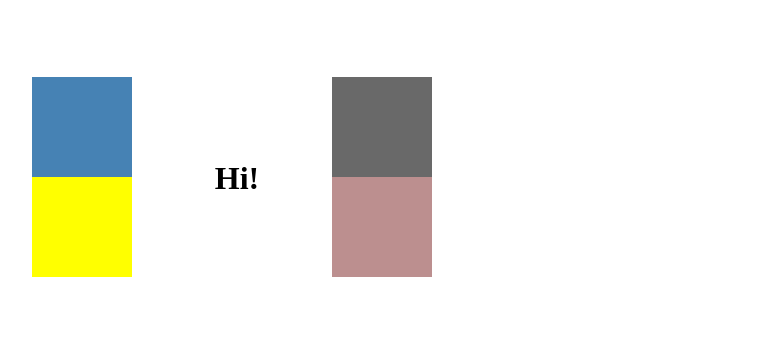
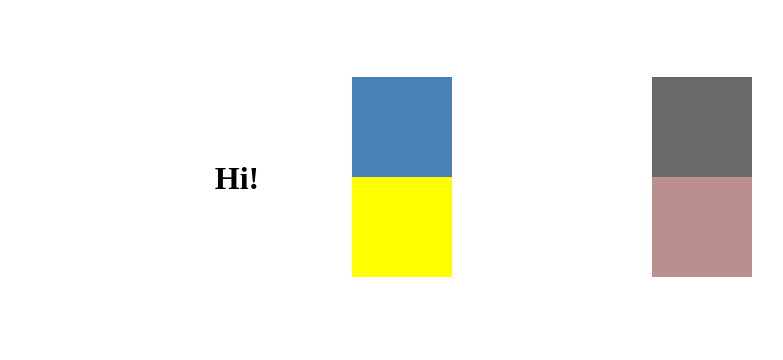
Before and after one commit to CansinAlkacGok/interactions-secret-unfolds, a plain HTML site: page index.html in a window 1280 px wide. Shown: the whole page, without its empty margins (403-1186 px from the left). Drawn offline with Linux system fonts and the light colour scheme.

Commit message:
adjustments

```diff
--- a/style.css
+++ b/style.css
@@ -25,26 +25,26 @@ h1{
 .steelblue{
     background-color: steelblue;
     bottom: 180px;
-    left: 535px;
+    left: 855px;
     transition: transform 1s;
 }
 
 .dimgray{
     background-color: dimgray;
     bottom: 180px;
-    left: 635px;
+    left: 955px;
 }
 
 .rosybrown{
     background-color: rosybrown;
     bottom: 80px;
-    left: 635px;
+    left: 955px;
 }
 
 .yellow{
     background-color: yellow;
     bottom: 80px;
-    left: 535px;
+    left: 855px;
 }
 
 .main-container:hover .steelblue, .main-container:hover .yellow{
```
